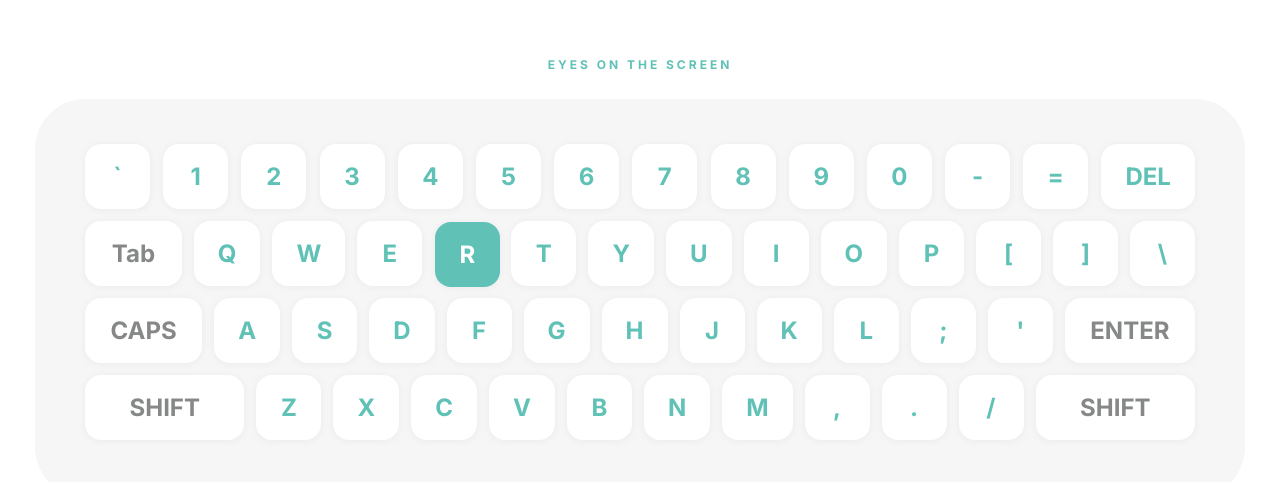
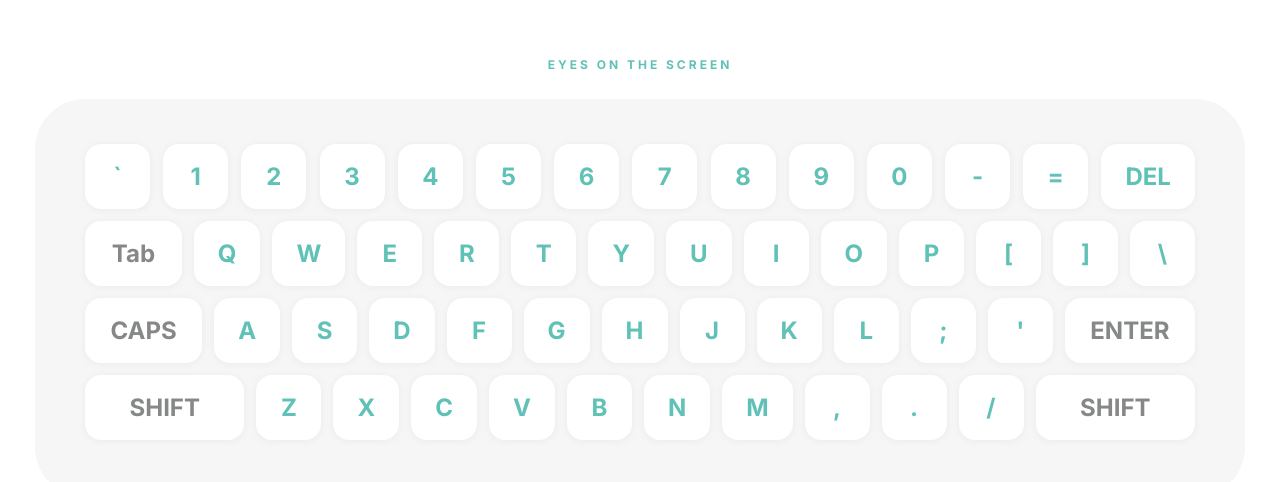
Before and after one commit to self-mismatch/Advent-of-JavaScript-24, a plain HTML site: page 4_eyes-on-the-screen/STARTER-FILES/index.html in a window 1280 px wide. Shown: the part 102-584 px from the top of the page. Drawn offline with Linux system fonts and the light colour scheme.

Commit message:
feat: Delete static jiggling class

```diff
--- a/4_eyes-on-the-screen/STARTER-FILES/index.html
+++ b/4_eyes-on-the-screen/STARTER-FILES/index.html
@@ -33,7 +33,7 @@
       <button class="key" data-key="Q">Q</button>
       <button class="key" data-key="W">W</button>
       <button class="key" data-key="E">E</button>
-      <button class="key jiggle" data-key="R">R</button>
+      <button class="key" data-key="R">R</button>
       <button class="key" data-key="T">T</button>
       <button class="key" data-key="Y">Y</button>
       <button class="key" data-key="U">U</button>
```
